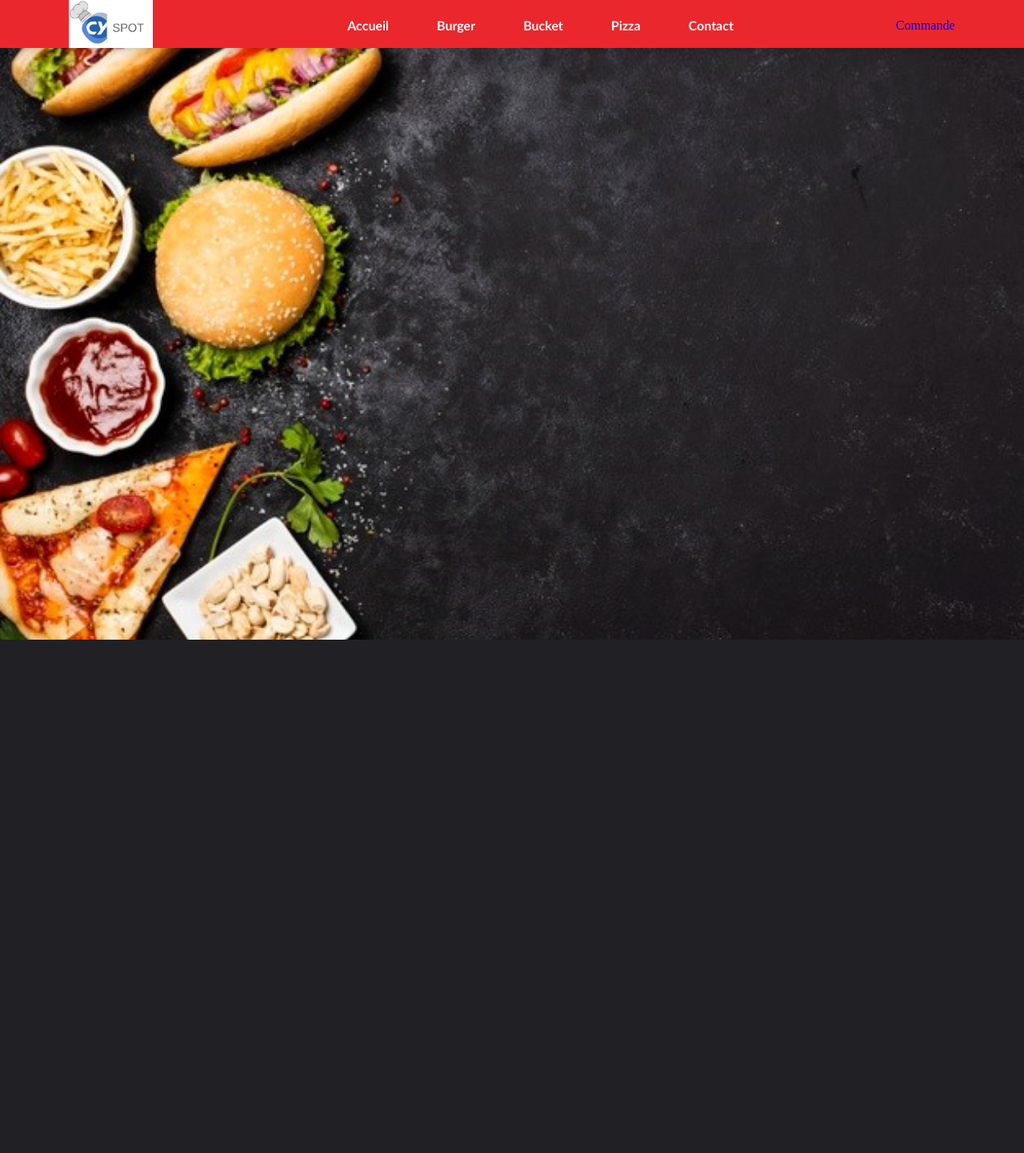
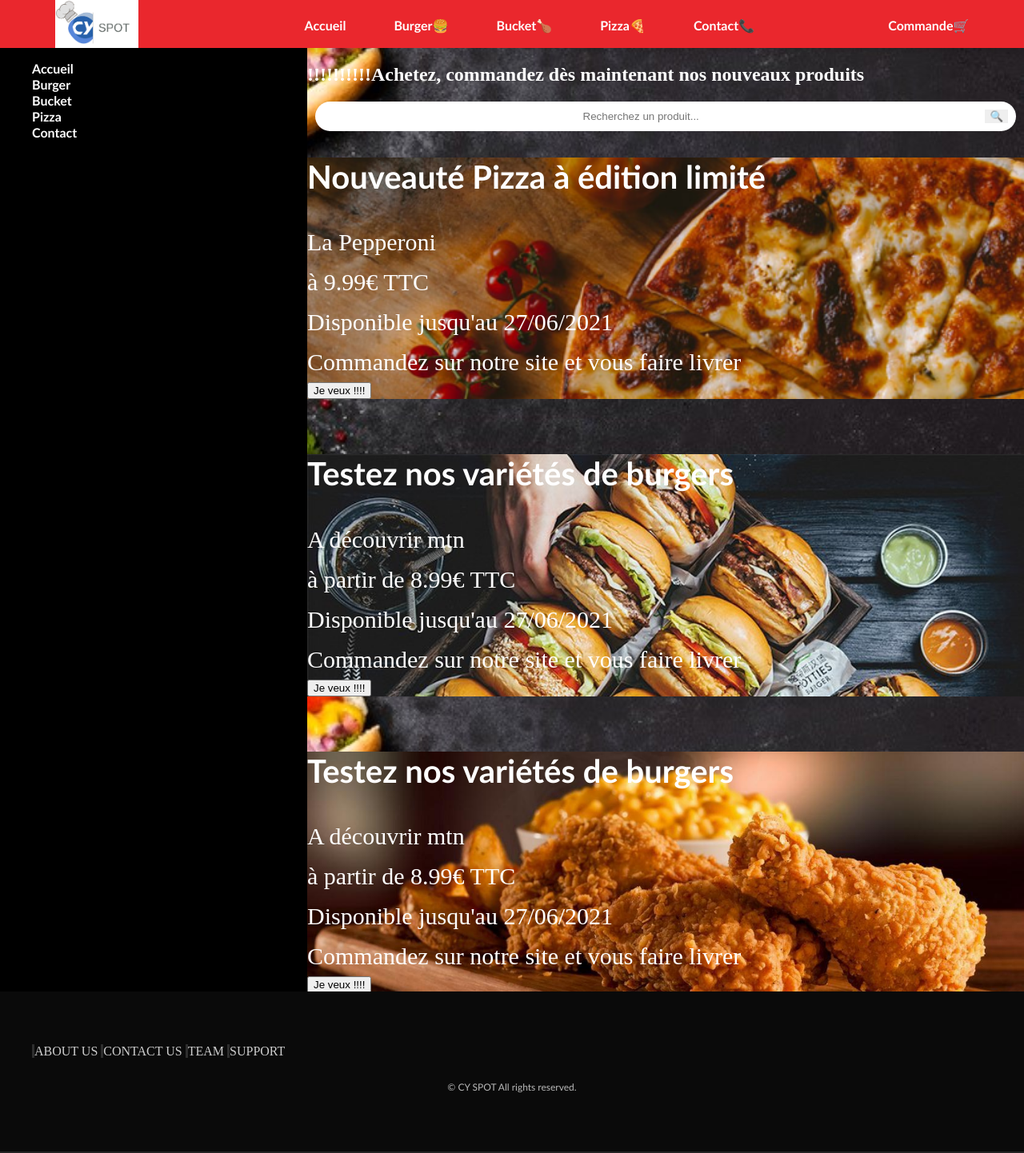
Before and after one commit to ariraja/ProjetDevWeb2k21, a PHP site: page /index2.html in a window 1280 px wide. Shown: the whole page at 80% size. Before the commit the page ends 800 px from the top, so only its background shows below. Run offline with PHP 8.4, Linux system fonts and the light colour scheme.

Commit message:
grande maj index

```diff
--- a/assets/css/index.css
+++ b/assets/css/index.css
@@ -89,7 +89,6 @@ body{
     float: left;
     width:20%;
     background-color:#a5978a;
-
 }
 .menu2 li a{
     text-decoration: none;
--- a/assets/css/index2.css
+++ b/assets/css/index2.css
@@ -1,19 +1,15 @@
 body{
     margin: 0px;
-    padding: 0px;
+    padding-bottom: 200px;
     background-image: url(../img/index2.png);
     background-attachment: fixed;
     background-size: cover;
     background-repeat: no-repeat;
-    min-height: 100%
+    position: relative;
 }
-
-
-
 ul{
     list-style: none;
 }
-
 a{
     text-decoration: none;
 }
@@ -40,8 +36,144 @@ header{
 }
 
 .menuh ul li a{
-    padding: 0px 30px;
+    padding:0px 30px;
     color: #ffffff;
     font-family: calibri;
     font-weight: bold;
 }
+.menuh ul li a:hover{
+    padding:0px 30px;
+    color: black;
+    font-family: calibri;
+    font-weight: bold;
+}
+
+#panier{
+    color: #ffffff;
+    font-family: calibri;
+    font-weight: bold;
+}
+#panier:hover{
+    color: black;
+    font-family: calibri;
+    font-weight: bold;
+}
+
+/** Contenu principal **/
+.main-content{
+    width: 100%;
+    display: flex;
+}
+
+
+/*ASIDE */
+
+.menu2{
+    list-style:none;
+    float: left;
+    width:30%;
+    background-color:black;
+}
+.menu2 li a{
+    text-decoration: none;
+    color: white;
+    font-family:calibri;
+    font-weight: bold;
+}
+.menu2 ul li a:hover{
+    color:red;
+}
+
+
+/*SECTION*/
+.main-section{
+    color:white;
+    float: right;
+    top: 50%;
+    width: 70%;
+}
+.search{
+    border-radius: 30px;
+    margin:10px;
+    background-color:#ffffff;
+    display:block;
+    flex-direction:column;
+    text-align: center;
+}
+.search input{
+    background: none;
+    border: 0;
+    outline: 0;
+    width: 500px;
+    text-align: center;
+    margin:10px;
+}
+.search_btn{
+    border:0;
+    margin:10px;
+    float: right;
+}
+.new{
+    background-image: url(../img/new_tenders.jpg);
+    background-size: cover;
+    background-repeat: no-repeat;
+}
+.new h2{
+    font-size:40px;
+    font-weight:bold;
+    font-family:calibri;
+}
+.new p{
+    color:#FFFFFF;
+    line-height:50px;
+    padding:0px;
+    margin:0px;
+    font-size:30px;
+    font-family:myriad pro;
+}
+.new:nth-child(2n){/*fils de new*/
+    background-image: url(../img/new_burger.jpg);
+}
+.new:nth-child(3){/*fils de new*/
+    background-image: url(../img/new_pizza.png);
+}
+
+
+
+
+
+
+
+
+/* FOOTER */
+footer{
+    position:absolute;
+    bottom:0;
+    left: 0;
+    width: 100%;
+    background-color:#0A0A0A;
+    height:150px;
+    border-bottom:2px solid rgba(255,255,255,0.10);
+    padding-top:50px;
+}
+
+.menuf li{
+    display: inline;
+}
+.menuf ul li a{
+    border-left:3px solid #2E2E2E;
+    color:rgba(255,255,255,0.80);
+}
+.copyright{
+    display:flex;
+    justify-content:center;
+    align-items:center;
+    font-family:myriad pro;
+    font-weight:400;
+    font-size:12px;
+    margin-top:10px;
+}
+.copyright p{
+    font-family:calibri;
+    color:#B9B9B9;
+}
--- a/index2.html
+++ b/index2.html
@@ -1,7 +1,7 @@
 <!DOCTYPE html>
 <html>
     <head>
-        <title>CY SPOT 🍔🍟🍗🍕😋</title>
+        <title>CY SPOT 😋</title>
         <meta charset="utf-8">
         <meta name="viewport" content="width=device-width, initial-scale=1.0">
         <link rel="stylesheet" type="text/css" href="assets/css/index2.css">
@@ -9,20 +9,85 @@
                                                  5x15" href="assets/img/miniature2.png">
     </head>
     <body>
+        <!--   HEADER    -->
         <header>
+            <!-- Menu horizontal -->
             <nav class="menuh">
                 <a href="index.html"><img src="assets/img/logo2.png" id="logo" alt=""/></a>
                 <ul>
                     <li><a href="index.html">Accueil</a></li>
-                    <li><a href="burger.html">Burger</a></li>
-                    <li><a href="bucket.html">Bucket</a></li>
-                    <li><a href="pizza.html">Pizza</a></li>
-                    <li><a href="contact.html">Contact</a></li>
+                    <li><a href="burger.html">Burger🍔</a></li>
+                    <li><a href="bucket.html">Bucket🍗</a></li>
+                    <li><a href="pizza.html">Pizza🍕</a></li>
+                    <li><a href="contact.html">Contact📞</a></li>
 
                 </ul>
-                <div><a href="#" id="panier">Commande</a></div>
+                <div><a href="#" id="panier">Commande🛒</a></div>
             </nav>
         </header>
 
+
+        <!--    Contenu principal    -->
+        <div class="main-content">
+            <aside class="menu2">
+                <ul>
+                    <li><a href="index.html">Accueil</a></li>
+                    <li><a href="Haut">Burger</a></li>
+                    <li><a href="Bucket">Bucket</a></li>
+                    <li><a href="Pizza">Pizza</a></li>
+                    <li><a href="Contact">Contact</a></li>
+                </ul>
+            </aside>
+            <section class="main-section">
+                <h1>!!!!!!!!!!Achetez, commandez dès maintenant nos nouveaux produits</h1>
+                <div class="search"><input type="search" placeholder="Recherchez un produit..."/><button class="search_btn">🔍</button></div>
+                <article class="new">
+                    <h2>Nouveauté Pizza à édition limité</h2>
+                    <p>La Pepperoni</p>
+                    <p>à 9.99€ TTC</p>
+                    <p>Disponible jusqu'au 27/06/2021</p>
+                    <p>Commandez sur notre site et vous faire livrer</p>
+                    <input type="button" value="Je veux !!!!">
+                </article>
+                <br><br/>
+                <article class="new">
+                    <h2>Testez nos variétés de burgers</h2>
+                    <p>A découvrir mtn</p>
+                    <p>à partir de 8.99€ TTC</p>
+                    <p>Disponible jusqu'au 27/06/2021</p>
+                    <p>Commandez sur notre site et vous faire livrer</p>
+                    <input type="button" value="Je veux !!!!">
+                </article>
+                <br><br/>
+                <article class="new">
+                    <h2>Testez nos variétés de burgers</h2>
+                    <p>A découvrir mtn</p>
+                    <p>à partir de 8.99€ TTC</p>
+                    <p>Disponible jusqu'au 27/06/2021</p>
+                    <p>Commandez sur notre site et vous faire livrer</p>
+                    <input type="button" value="Je veux !!!!">
+                </article>
+            </section>
+        </div>
+        <!--   Footer     -->
+
+
+        <footer>
+            <nav class="menuf">
+                <ul>
+                    <li><a href="#">ABOUT US</a></li>
+                    <li><a href="#">CONTACT US</a></li>
+                    <li><a href="#">TEAM</a></li>
+                    <li><a href="#">SUPPORT</a></li>
+                </ul>
+            </nav>
+            <div class="copyright">
+                <p>© CY SPOT All rights reserved.</p>
+            </div>
+        </footer>
+
+
+
+
     </body>
 </html>
```
Also changed, not shown: assets/img/new_burger.jpg (added), assets/img/new_pizza.png (added), assets/img/new_tenders.jpg (added).
